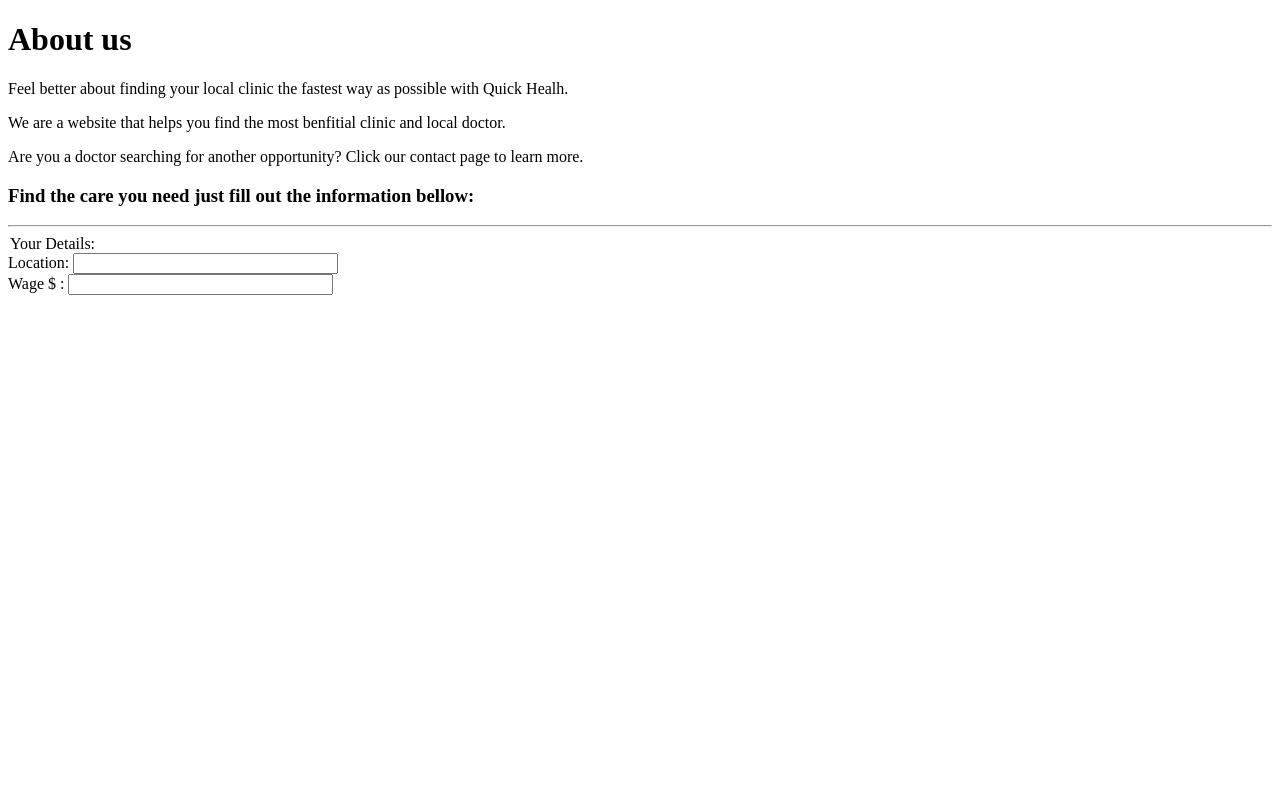
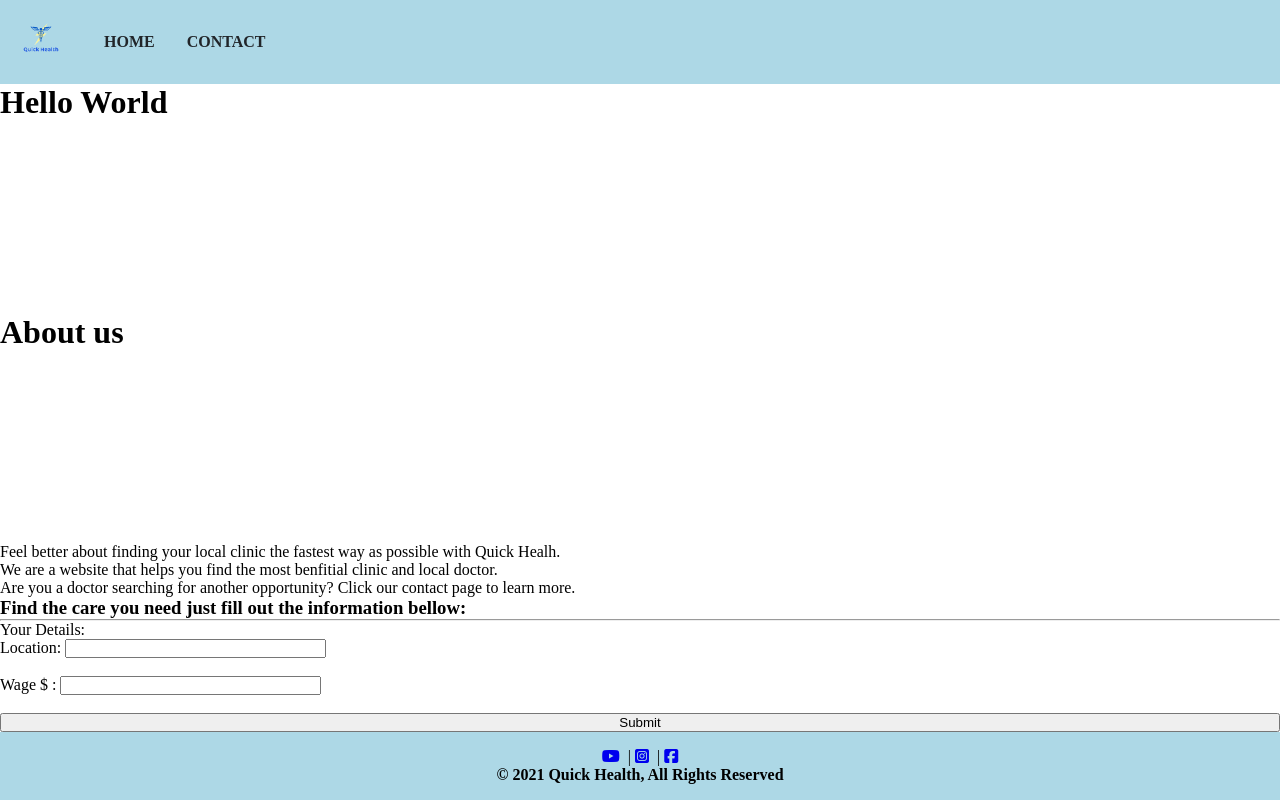
Before and after one commit to EdwinE97/hopehacks-g3, a plain HTML site: page index.html in a window 1280 px wide. Drawn offline with Linux system fonts and the light colour scheme.

Commit message:
first push

```diff
--- a/index.html
+++ b/index.html
@@ -2,9 +2,11 @@
 <html lang="en">
 
 <head>
+    <script src="https://kit.fontawesome.com/beff56db6b.js" crossorigin="anonymous"></script>
     <meta charset="UTF-8">
     <meta http-equiv="X-UA-Compatible" content="IE=edge">
     <meta name="viewport" content="width=device-width, initial-scale=1.0">
+    <link rel="stylesheet" href="style.css" />
     <title>Quick Health</title>
 </head>
 
@@ -16,6 +18,13 @@
     </head>
 
     <body>
+        <nav class="navigation">
+            <a href="index.html"><img src="images/Logo (1).png" alt="picture of doctor Logo" /></a>
+            <a href="index.html"> Home</a>
+            <a href="contact.html"> Contact </a>
+
+        </nav>
+        <h1> Hello World </h1>
         <!--this is the About Us Home Page -->
         <h1>About us</h1>
         <p>Feel better about finding your local clinic the fastest way as possible with Quick Healh.</p>
@@ -28,6 +37,17 @@
         <legend>Your Details:</legend>
         <label>Location: <input type="text" name="name" size="30" maxlength="100"></label><br />
         <label>Wage $ : <input type="email" name="email" size="30" maxlength="100"></label><br />
+        <input type="submit" />
+        <footer>
+            <a href="https://www.youtube.com" aria-label="youtube">
+                <i class="fab fa-youtube"></i></a>&nbsp; |
+            <a href="https://www.instagram.com" aria-label="instagram">
+                <i class="fab fa-instagram-square"></i></a>
+            &nbsp;|
+            <a href="https://www.facebook.com" aria-label="pinterest">
+                <i class="fab fa-facebook-square"></i></a>
+            <p><b>&copy; 2021 Quick Health, All Rights Reserved</b></p>
+        </footer>
     </body>
 
     </html>
--- /dev/null
+++ b/style.css
@@ -0,0 +1,61 @@
+* {
+  margin: 0;
+  padding: 0;
+  box-sizing: border-box;
+}
+
+html,
+body {
+  height: 100%;
+}
+body {
+  display: flex;
+  flex-direction: column;
+}
+
+.navigation {
+  display: flex;
+  justify-content: flex-start;
+  align-items: center;
+  gap: 2rem;
+  background-color: lightblue;
+  width: 100%;
+  padding: 0.5rem;
+  font-size: 1rem;
+  font-weight: 500;
+}
+
+.navigation img {
+  height: 4rem;
+  width: auto;
+}
+
+.navigation a:link,
+.navigation a:visited {
+  text-decoration: none;
+  text-transform: uppercase;
+  font-weight: bold;
+  color: #212529;
+}
+
+.navigation a:hover,
+.navigation a:active {
+  padding: 0.5rem;
+  border-radius: 0.5rem;
+  transition-duration: 0.5s;
+  background-color: whitesmoke;
+}
+
+h1 {
+  font-size: 1.8 rem;
+  flex: 1 0 auto;
+}
+
+footer {
+  padding: 1rem;
+  flex-shrink: 0;
+  width: 100%;
+  background-color: lightblue;
+  text-align: center;
+  font-size: 1rem;
+}
```
Also changed, not shown: contact.html (added, +59 -0 lines), images/Logo (1).png (added).
